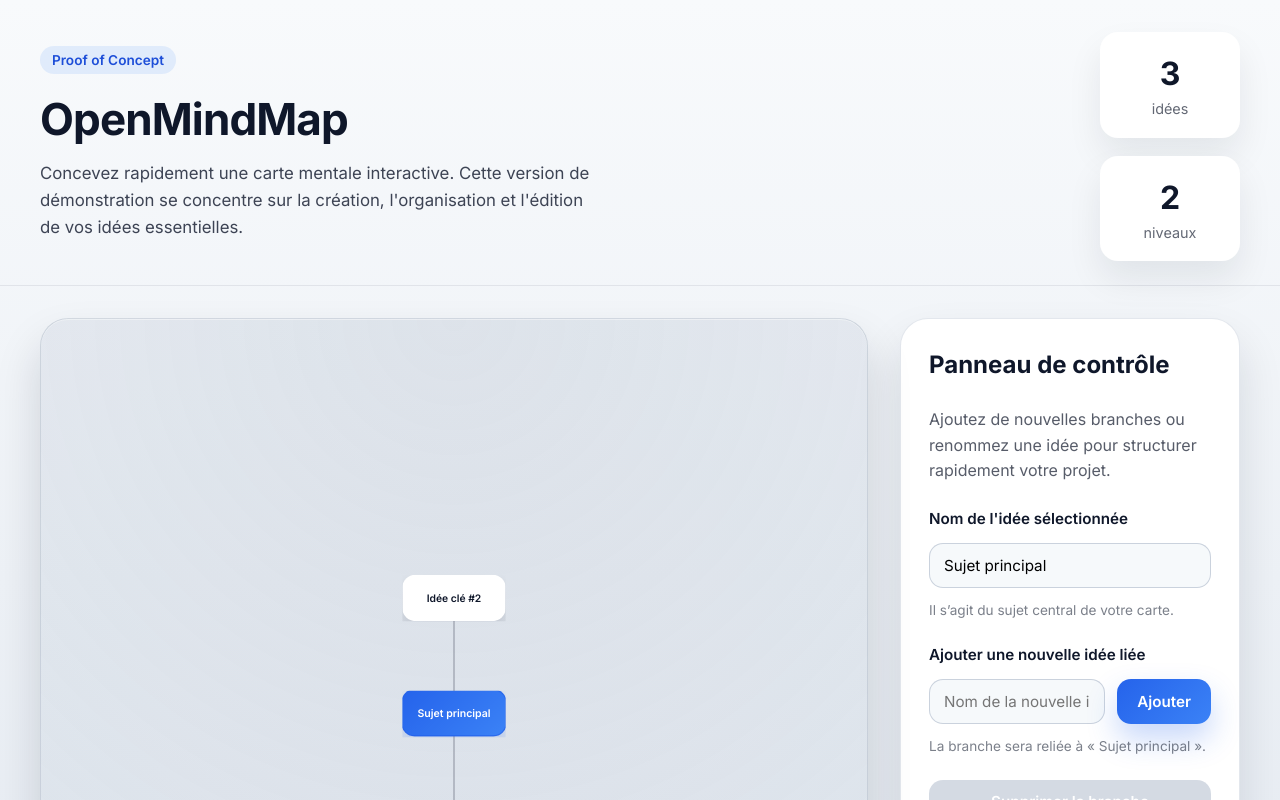
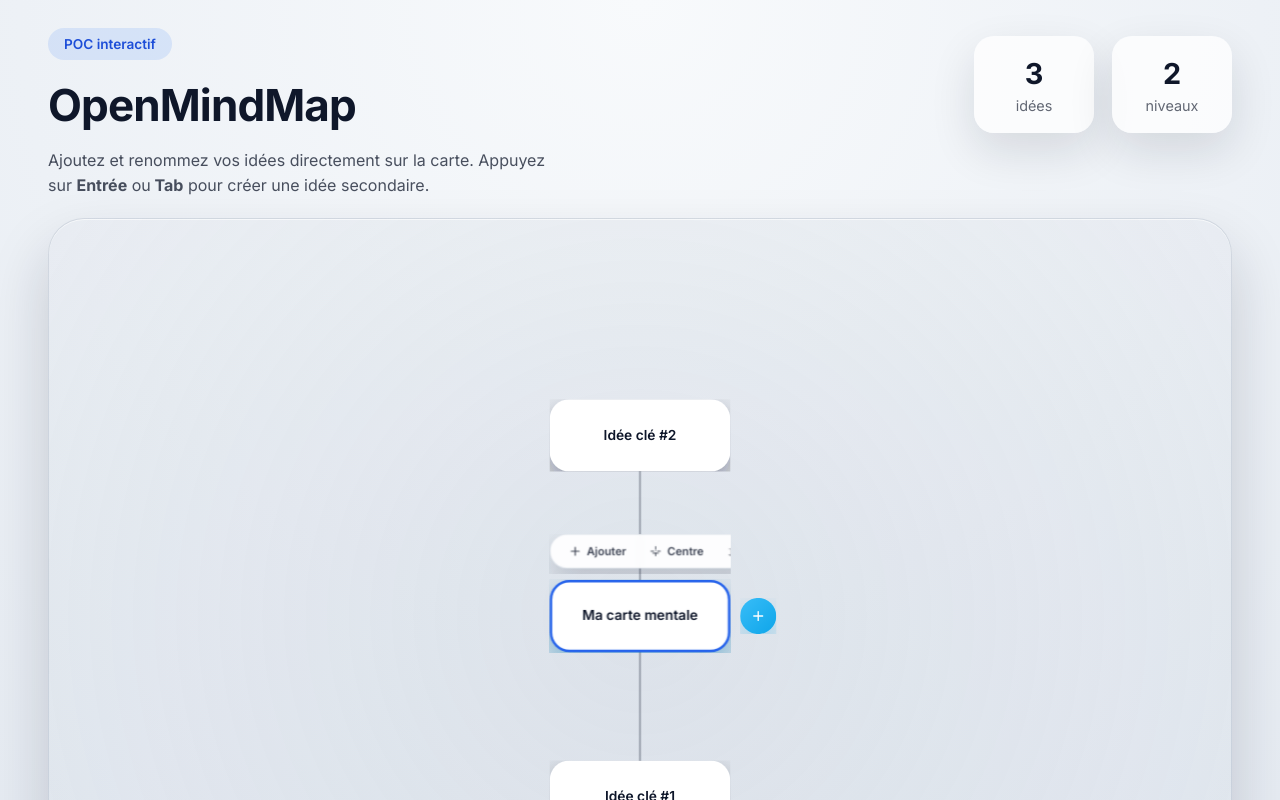
Before and after one commit to TechIsAwakening/OpenMindMap, a React (Vite) app: page / in a window 1280 px wide. Shown: the top 800 px of the page. Built offline with nearby package versions, Linux system fonts and the light colour scheme.

Commit message:
Refine mind map canvas UI

```diff
--- a/src/App.css
+++ b/src/App.css
@@ -2,90 +2,90 @@
   min-height: 100vh;
   display: flex;
   flex-direction: column;
-  background: linear-gradient(180deg, #f8fafc 0%, #e2e8f0 100%);
+  background: radial-gradient(circle at top, #f8fafc 0%, #e2e8f0 100%);
   color: #0f172a;
 }
 
-.app-header {
+.top-bar {
   display: flex;
   justify-content: space-between;
   align-items: flex-start;
-  gap: 24px;
-  padding: 32px 40px 24px;
-  border-bottom: 1px solid rgba(15, 23, 42, 0.08);
+  gap: 32px;
+  padding: 28px 48px 20px;
 }
 
-.app-tag {
+.top-tag {
   display: inline-flex;
   align-items: center;
   gap: 8px;
-  padding: 4px 12px;
+  padding: 6px 16px;
   border-radius: 999px;
-  background: rgba(59, 130, 246, 0.12);
+  background: rgba(59, 130, 246, 0.14);
   color: #1d4ed8;
   font-weight: 600;
   font-size: 0.85rem;
-  margin-bottom: 12px;
+  margin: 0 0 12px;
 }
 
-.app-header h1 {
+.top-title {
+  margin: 0;
   font-size: 2.75rem;
   font-weight: 700;
-  margin: 0 0 8px;
   letter-spacing: -0.02em;
 }
 
-.app-subtitle {
-  margin: 0;
-  max-width: 560px;
-  font-size: 1.05rem;
-  line-height: 1.6;
-  color: rgba(15, 23, 42, 0.8);
+.top-subtitle {
+  margin: 10px 0 0;
+  max-width: 520px;
+  line-height: 1.55;
+  color: rgba(15, 23, 42, 0.75);
 }
 
-.header-stats {
-  display: grid;
-  grid-template-columns: 1fr;
-  gap: 18px;
-}
-
-.header-stats > div {
-  background: white;
-  border-radius: 18px;
-  padding: 18px 24px;
-  min-width: 140px;
-  box-shadow: 0 18px 35px rgba(15, 23, 42, 0.08);
-  text-align: center;
-}
-
-.stat-value {
-  display: block;
-  font-size: 2rem;
+.top-subtitle strong {
   font-weight: 700;
 }
 
-.stat-label {
-  display: block;
+.top-metrics {
+  display: flex;
+  gap: 18px;
+  padding-top: 8px;
+}
+
+.top-metrics > div {
+  background: rgba(255, 255, 255, 0.75);
+  border-radius: 20px;
+  padding: 16px 22px;
+  box-shadow: 0 18px 45px rgba(15, 23, 42, 0.12);
+  display: flex;
+  flex-direction: column;
+  align-items: center;
+  min-width: 120px;
+}
+
+.metric-value {
+  font-size: 1.8rem;
+  font-weight: 700;
+}
+
+.metric-label {
   font-size: 0.9rem;
   color: rgba(15, 23, 42, 0.65);
 }
 
-.app-body {
+.workspace {
   flex: 1;
   display: flex;
-  gap: 32px;
-  padding: 32px 40px 48px;
-  box-sizing: border-box;
+  padding: 0 48px 48px;
 }
 
 .canvas-wrapper {
   position: relative;
-  flex: 1 1 auto;
-  background: radial-gradient(circle at top, rgba(148, 163, 184, 0.22), rgba(148, 163, 184, 0.08));
-  border-radius: 28px;
+  flex: 1;
+  background: radial-gradient(circle at center, rgba(148, 163, 184, 0.18), rgba(148, 163, 184, 0.05));
+  border-radius: 36px;
   border: 1px solid rgba(100, 116, 139, 0.18);
   overflow: hidden;
-  box-shadow: inset 0 1px 0 rgba(255, 255, 255, 0.4), 0 25px 45px rgba(15, 23, 42, 0.15);
+  box-shadow: inset 0 1px 0 rgba(255, 255, 255, 0.6), 0 30px 60px rgba(15, 23, 42, 0.18);
 }
 
 .mindmap-canvas {
@@ -96,12 +96,13 @@
 
 .mindmap-connection {
   stroke: rgba(15, 23, 42, 0.25);
-  stroke-width: 2.5;
+  stroke-width: 3;
   stroke-linecap: round;
 }
 
 .mindmap-node {
   cursor: pointer;
+  transition: transform 0.2s ease;
 }
 
 .mindmap-node-card {
@@ -110,164 +111,167 @@
   display: flex;
   align-items: center;
   justify-content: center;
-  padding: 16px;
-  border-radius: 20px;
+  padding: 18px 20px;
+  border-radius: 24px;
   background: white;
   color: #0f172a;
   font-weight: 600;
-  font-size: 1rem;
+  font-size: 1.05rem;
   text-align: center;
   line-height: 1.3;
-  box-shadow: 0 18px 30px rgba(15, 23, 42, 0.14);
-  border: 2px solid transparent;
-  transition: transform 0.2s ease, box-shadow 0.2s ease, border 0.2s ease;
+  border: 3px solid transparent;
+  box-shadow: 0 20px 45px rgba(15, 23, 42, 0.18);
+  transition: border 0.2s ease, box-shadow 0.2s ease, transform 0.2s ease;
+  filter: url(#node-shadow);
+}
+
+.mindmap-node-card.is-selected {
+  border-color: #38bdf8;
+  box-shadow: 0 25px 50px rgba(14, 165, 233, 0.25);
 }
 
 .mindmap-node-card.is-root {
-  background: linear-gradient(135deg, #2563eb 0%, #3b82f6 100%);
-  color: white;
+  border-color: #2563eb;
 }
 
-.mindmap-node-card.is-selected {
-  transform: translateY(-2px) scale(1.02);
-  border-color: rgba(37, 99, 235, 0.7);
-  box-shadow: 0 20px 35px rgba(37, 99, 235, 0.22);
+.node-input {
+  width: 100%;
+  border: none;
+  background: transparent;
+  font: inherit;
+  text-align: center;
+  color: inherit;
+  padding: 0;
+  outline: none;
 }
 
-.canvas-hint {
-  position: absolute;
-  bottom: 20px;
-  left: 24px;
-  padding: 10px 16px;
-  background: rgba(15, 23, 42, 0.75);
-  color: white;
-  border-radius: 999px;
-  font-size: 0.9rem;
-  letter-spacing: 0.01em;
+.node-input::placeholder {
+  color: rgba(15, 23, 42, 0.45);
 }
 
-.side-panel {
-  width: 340px;
-  flex: 0 0 auto;
-  background: white;
-  border-radius: 28px;
-  padding: 28px;
-  box-shadow: 0 24px 45px rgba(15, 23, 42, 0.12);
-  border: 1px solid rgba(148, 163, 184, 0.26);
-  display: flex;
-  flex-direction: column;
-  gap: 24px;
+.node-label {
+  display: inline-block;
+  padding: 0 4px;
 }
 
-.panel-title {
-  margin: 0;
-  font-size: 1.5rem;
+.node-label.is-placeholder {
+  color: rgba(15, 23, 42, 0.45);
+  font-weight: 500;
 }
 
-.panel-description {
-  margin: 0;
-  color: rgba(15, 23, 42, 0.7);
-  line-height: 1.6;
+.floating-toolbar {
+  display: inline-flex;
+  align-items: center;
+  gap: 8px;
+  padding: 6px 12px;
+  border-radius: 999px;
+  background: rgba(255, 255, 255, 0.92);
+  box-shadow: 0 18px 35px rgba(15, 23, 42, 0.18);
+  border: 1px solid rgba(148, 163, 184, 0.26);
+  backdrop-filter: blur(4px);
 }
 
-.panel-section {
-  display: flex;
-  flex-direction: column;
-  gap: 12px;
+.toolbar-button {
+  display: inline-flex;
+  align-items: center;
+  gap: 6px;
+  border: none;
+  background: transparent;
+  color: rgba(15, 23, 42, 0.8);
+  font-size: 0.85rem;
+  font-weight: 600;
+  padding: 6px 10px;
+  border-radius: 12px;
+  cursor: pointer;
+  transition: background 0.2s ease, color 0.2s ease;
 }
 
-.panel-label {
-  font-weight: 600;
-  font-size: 0.95rem;
+.toolbar-button:hover:not(:disabled) {
+  background: rgba(59, 130, 246, 0.12);
+  color: #1d4ed8;
 }
 
-.panel-input {
-  width: 100%;
-  padding: 12px 14px;
-  border-radius: 14px;
-  border: 1px solid rgba(148, 163, 184, 0.45);
-  background: rgba(241, 245, 249, 0.6);
-  font-size: 0.95rem;
-  transition: border 0.2s ease, box-shadow 0.2s ease;
+.toolbar-button:disabled {
+  opacity: 0.4;
+  cursor: not-allowed;
 }
 
-.panel-input:focus {
-  outline: none;
-  border-color: rgba(59, 130, 246, 0.8);
-  box-shadow: 0 0 0 3px rgba(59, 130, 246, 0.25);
-  background: white;
+.toolbar-button svg {
+  width: 16px;
+  height: 16px;
 }
 
-.panel-inline {
+.quick-add {
   display: flex;
-  gap: 12px;
+  align-items: center;
+  justify-content: center;
 }
 
-.primary-button,
-.danger-button {
+.quick-add-button {
+  width: 44px;
+  height: 44px;
+  border-radius: 50%;
   border: none;
-  border-radius: 14px;
-  padding: 12px 20px;
-  font-weight: 600;
-  font-size: 0.95rem;
+  background: linear-gradient(135deg, #38bdf8 0%, #0ea5e9 100%);
+  color: white;
+  display: flex;
+  align-items: center;
+  justify-content: center;
   cursor: pointer;
-  transition: transform 0.15s ease, box-shadow 0.15s ease;
+  box-shadow: 0 18px 35px rgba(14, 165, 233, 0.35);
+  transition: transform 0.18s ease;
 }
 
-.primary-button {
-  background: linear-gradient(135deg, #2563eb 0%, #3b82f6 100%);
-  color: white;
-  box-shadow: 0 15px 30px rgba(37, 99, 235, 0.25);
-}
-
-.primary-button:hover {
+.quick-add-button:hover {
   transform: translateY(-1px);
 }
 
-.danger-button {
-  background: linear-gradient(135deg, #ef4444 0%, #dc2626 100%);
-  color: white;
-  box-shadow: 0 15px 30px rgba(239, 68, 68, 0.2);
+.quick-add-button svg {
+  width: 18px;
+  height: 18px;
 }
 
-.danger-button:disabled {
-  cursor: not-allowed;
-  background: rgba(148, 163, 184, 0.4);
-  box-shadow: none;
+.canvas-overlay {
+  position: absolute;
+  bottom: 24px;
+  left: 50%;
+  transform: translateX(-50%);
 }
 
-.panel-hint {
-  margin: 0;
+.overlay-tip {
+  background: rgba(15, 23, 42, 0.75);
+  color: white;
+  padding: 10px 16px;
+  border-radius: 999px;
   font-size: 0.85rem;
-  color: rgba(15, 23, 42, 0.55);
+  letter-spacing: 0.01em;
+  box-shadow: 0 20px 40px rgba(15, 23, 42, 0.2);
 }
 
-.panel-subtitle {
-  margin: 0;
-  font-size: 1.05rem;
-}
-
-.tips-list {
-  margin: 0;
-  padding-left: 18px;
-  color: rgba(15, 23, 42, 0.7);
-  line-height: 1.5;
-}
-
-@media (max-width: 1100px) {
-  .app-header {
+@media (max-width: 1024px) {
+  .top-bar {
     flex-direction: column;
   }
 
-  .app-body {
-    flex-direction: column;
+  .workspace {
+    padding: 0 24px 32px;
+  }
+}
+
+@media (max-width: 720px) {
+  .top-bar {
+    padding: 24px;
   }
 
-  .side-panel {
-    width: 100%;
+  .workspace {
+    padding: 0 16px 24px;
   }
 
   .canvas-wrapper {
-    min-height: 560px;
+    border-radius: 24px;
+  }
+
+  .floating-toolbar {
+    transform: scale(0.9);
   }
 }
--- a/src/App.jsx
+++ b/src/App.jsx
@@ -1,12 +1,12 @@
-import { useEffect, useMemo, useRef, useState } from 'react'
+import { useCallback, useEffect, useMemo, useRef, useState } from 'react'
 import './App.css'
 
-const LEVEL_SPACING = 180
-const NODE_WIDTH = 160
-const NODE_HEIGHT = 72
+const LEVEL_SPACING = 220
+const NODE_WIDTH = 220
+const NODE_HEIGHT = 88
 
 const INITIAL_NODES = [
-  { id: 'root', label: 'Sujet principal', parentId: null },
+  { id: 'root', label: 'Ma carte mentale', parentId: null },
   { id: 'node-1', label: 'Idée clé #1', parentId: 'root' },
   { id: 'node-2', label: 'Idée clé #2', parentId: 'root' },
 ]
@@ -68,10 +68,65 @@ function computeLayout(nodes) {
   return positions
 }
 
+function getBranchToDelete(nodes, selectedId) {
+  const toDelete = new Set([selectedId])
+  const stack = [selectedId]
+
+  while (stack.length > 0) {
+    const current = stack.pop()
+    nodes
+      .filter((node) => node.parentId === current)
+      .forEach((child) => {
+        if (!toDelete.has(child.id)) {
+          toDelete.add(child.id)
+          stack.push(child.id)
+        }
+      })
+  }
+
+  return toDelete
+}
+
+function IconPlus() {
+  return (
+    <svg viewBox="0 0 20 20" aria-hidden="true">
+      <path d="M10 4v12M4 10h12" stroke="currentColor" strokeWidth="1.8" strokeLinecap="round" />
+    </svg>
+  )
+}
+
+function IconTrash() {
+  return (
+    <svg viewBox="0 0 20 20" aria-hidden="true">
+      <path
+        d="M4.5 6.5h11M8.5 3.5h3m-4 3v9m5-9v9m-8 0h11a1 1 0 0 1-1 1h-9a1 1 0 0 1-1-1z"
+        stroke="currentColor"
+        strokeWidth="1.4"
+        strokeLinecap="round"
+        strokeLinejoin="round"
+      />
+    </svg>
+  )
+}
+
+function IconCenter() {
+  return (
+    <svg viewBox="0 0 20 20" aria-hidden="true">
+      <path
+        d="M3 10h4m6 0h4M10 3v4m0 6v4m-4-4h8m-4-4h.01"
+        stroke="currentColor"
+        strokeWidth="1.4"
+        strokeLinecap="round"
+        strokeLinejoin="round"
+      />
+    </svg>
+  )
+}
+
 function App() {
   const [nodes, setNodes] = useState(INITIAL_NODES)
   const [selectedId, setSelectedId] = useState('root')
-  const [draftLabel, setDraftLabel] = useState('')
+  const [draftLabel, setDraftLabel] = useState(INITIAL_NODES[0].label)
   const idCounter = useRef(nextIdFromInitial)
 
   const rootNode = useMemo(
@@ -92,8 +147,18 @@ function App() {
     return node ?? rootNode
   }, [nodes, selectedId, rootNode])
 
-  const updateSelectedLabel = (label) => {
+  useEffect(() => {
+    if (selectedNode) {
+      setDraftLabel(selectedNode.label)
+    } else {
+      setDraftLabel('')
+    }
+  }, [selectedNode?.id])
+
+  const updateSelectedLabel = useCallback(
+    (label) => {
       if (!selectedNode) return
+      setDraftLabel(label)
       setNodes((prev) =>
         prev.map((node) =>
           node.id === selectedNode.id
@@ -104,79 +169,89 @@ function App() {
             : node,
         ),
       )
-  }
+    },
+    [selectedNode],
+  )
 
-  const addChild = () => {
+  const addChild = useCallback(() => {
     if (!selectedNode) return
-    const trimmedLabel = draftLabel.trim()
-    const label = trimmedLabel.length > 0 ? trimmedLabel : `Nouvelle idée ${idCounter.current}`
 
     const newNode = {
       id: `node-${idCounter.current}`,
-      label,
+      label: '',
       parentId: selectedNode.id,
     }
 
     idCounter.current += 1
     setNodes((prev) => [...prev, newNode])
+    setSelectedId(newNode.id)
     setDraftLabel('')
-    setSelectedId(newNode.id)
-  }
+  }, [selectedNode])
 
-  const removeSelectedBranch = () => {
+  const removeSelectedBranch = useCallback(() => {
     if (!selectedNode || selectedNode.id === rootNode?.id) return
 
-    const toDelete = new Set([selectedNode.id])
-    const queue = [selectedNode.id]
-
-    while (queue.length > 0) {
-      const current = queue.pop()
-      nodes
-        .filter((node) => node.parentId === current)
-        .forEach((child) => {
-          toDelete.add(child.id)
-          queue.push(child.id)
-        })
-    }
-
+    const toDelete = getBranchToDelete(nodes, selectedNode.id)
     setNodes((prev) => prev.filter((node) => !toDelete.has(node.id)))
     if (rootNode) {
       setSelectedId(rootNode.id)
     }
+  }, [nodes, rootNode, selectedNode])
+
+  const recentre = useCallback(() => {
+    if (!rootNode) return
+    setSelectedId(rootNode.id)
+  }, [rootNode])
+
+  const handleCanvasClick = useCallback(() => {
+    if (rootNode) {
+      setSelectedId(rootNode.id)
     }
+  }, [rootNode])
 
-  const totalIdeas = nodes.length
-  const levelCount = Math.max(...nodes.map((node) => positions[node.id]?.depth ?? 0), 0)
+  const handleNodeKeyDown = useCallback(
+    (event) => {
+      if (event.key === 'Enter' || event.key === 'Tab') {
+        event.preventDefault()
+        addChild()
+      }
+      if ((event.metaKey || event.ctrlKey) && event.key.toLowerCase() === 'backspace') {
+        event.preventDefault()
+        removeSelectedBranch()
+      }
+    },
+    [addChild, removeSelectedBranch],
+  )
 
   return (
     <div className="app">
-      <header className="app-header">
+      <header className="top-bar">
         <div>
-          <p className="app-tag">Proof of Concept</p>
-          <h1>OpenMindMap</h1>
-          <p className="app-subtitle">
-            Concevez rapidement une carte mentale interactive. Cette version de démonstration se concentre sur la
-            création, l&apos;organisation et l&apos;édition de vos idées essentielles.
+          <p className="top-tag">POC interactif</p>
+          <h1 className="top-title">OpenMindMap</h1>
+          <p className="top-subtitle">
+            Ajoutez et renommez vos idées directement sur la carte. Appuyez sur <strong>Entrée</strong> ou
+            <strong> Tab</strong> pour créer une idée secondaire.
           </p>
         </div>
-        <div className="header-stats">
+        <div className="top-metrics">
           <div>
-            <span className="stat-value">{totalIdeas}</span>
-            <span className="stat-label">idées</span>
+            <span className="metric-value">{nodes.length}</span>
+            <span className="metric-label">idées</span>
           </div>
           <div>
-            <span className="stat-value">{levelCount + 1}</span>
-            <span className="stat-label">niveaux</span>
+            <span className="metric-value">{Math.max(...nodes.map((node) => positions[node.id]?.depth ?? 0), 0) + 1}</span>
+            <span className="metric-label">niveaux</span>
           </div>
         </div>
       </header>
 
-      <main className="app-body">
-        <section className="canvas-wrapper">
-          <svg className="mindmap-canvas" viewBox="-640 -380 1280 760">
+      <main className="workspace">
+        <section className="canvas-wrapper" onClick={handleCanvasClick}>
+          <svg className="mindmap-canvas" viewBox="-720 -480 1440 960">
             <defs>
               <filter id="node-shadow" x="-20%" y="-20%" width="140%" height="140%">
-                <feDropShadow dx="0" dy="12" stdDeviation="12" floodColor="rgba(15, 23, 42, 0.18)" />
+                <feDropShadow dx="0" dy="14" stdDeviation="14" floodColor="rgba(15, 23, 42, 0.22)" />
               </filter>
             </defs>
 
@@ -204,6 +279,7 @@ function App() {
               if (!nodePos) return null
               const isSelected = node.id === selectedNode?.id
               const isRoot = node.id === rootNode?.id
+              const displayLabel = node.label.trim().length > 0 ? node.label : 'Nommez cette idée'
 
               return (
                 <g
@@ -215,100 +291,98 @@ function App() {
                     setSelectedId(node.id)
                   }}
                 >
+                  {isSelected && (
                     <foreignObject
-                    x={-NODE_WIDTH / 2}
-                    y={-NODE_HEIGHT / 2}
-                    width={NODE_WIDTH}
-                    height={NODE_HEIGHT}
+                      x={-110}
+                      y={-NODE_HEIGHT / 2 - 56}
+                      width={220}
+                      height={48}
+                      className="toolbar-wrapper"
                     >
+                      <div className="floating-toolbar" xmlns="http://www.w3.org/1999/xhtml">
+                        <button type="button" className="toolbar-button" onClick={(event) => {
+                          event.stopPropagation()
+                          addChild()
+                        }}
+                        >
+                          <IconPlus />
+                          <span>Ajouter</span>
+                        </button>
+                        <button
+                          type="button"
+                          className="toolbar-button"
+                          onClick={(event) => {
+                            event.stopPropagation()
+                            recentre()
+                          }}
+                        >
+                          <IconCenter />
+                          <span>Centre</span>
+                        </button>
+                        <button
+                          type="button"
+                          className="toolbar-button"
+                          disabled={isRoot}
+                          onClick={(event) => {
+                            event.stopPropagation()
+                            removeSelectedBranch()
+                          }}
+                        >
+                          <IconTrash />
+                          <span>Suppr.</span>
+                        </button>
+                      </div>
+                    </foreignObject>
+                  )}
+
+                  <foreignObject x={-NODE_WIDTH / 2} y={-NODE_HEIGHT / 2} width={NODE_WIDTH} height={NODE_HEIGHT}>
                     <div
                       className={`mindmap-node-card ${isSelected ? 'is-selected' : ''} ${isRoot ? 'is-root' : ''}`}
-                      role="button"
-                      tabIndex={0}
+                      xmlns="http://www.w3.org/1999/xhtml"
                     >
-                      <span>{node.label}</span>
+                      {isSelected ? (
+                        <input
+                          className="node-input"
+                          autoFocus
+                          value={draftLabel}
+                          placeholder="Nommez cette idée"
+                          onChange={(event) => updateSelectedLabel(event.target.value)}
+                          onClick={(event) => event.stopPropagation()}
+                          onKeyDown={handleNodeKeyDown}
+                        />
+                      ) : (
+                        <span className={`node-label ${displayLabel === node.label ? '' : 'is-placeholder'}`}>
+                          {displayLabel}
+                        </span>
+                      )}
                     </div>
                   </foreignObject>
+
+                  {isSelected && (
+                    <foreignObject x={NODE_WIDTH / 2 + 12} y={-22} width={44} height={44}>
+                      <div className="quick-add" xmlns="http://www.w3.org/1999/xhtml">
+                        <button
+                          type="button"
+                          className="quick-add-button"
+                          onClick={(event) => {
+                            event.stopPropagation()
+                            addChild()
+                          }}
+                        >
+                          <IconPlus />
+                        </button>
+                      </div>
+                    </foreignObject>
+                  )}
                 </g>
               )
             })}
           </svg>
-          <div className="canvas-hint">Cliquez sur un nœud pour le sélectionner et le modifier.</div>
+
+          <div className="canvas-overlay">
+            <div className="overlay-tip">Cliquez sur la carte pour sélectionner un nœud. Ctrl + Retour arrière pour supprimer.</div>
+          </div>
         </section>
-
-        <aside className="side-panel">
-          <h2 className="panel-title">Panneau de contrôle</h2>
-          <p className="panel-description">
-            Ajoutez de nouvelles branches ou renommez une idée pour structurer rapidement votre projet.
-          </p>
-
-          <div className="panel-section">
-            <label className="panel-label" htmlFor="selected-label">
-              Nom de l&apos;idée sélectionnée
-            </label>
-            <input
-              id="selected-label"
-              className="panel-input"
-              type="text"
-              value={selectedNode?.label ?? ''}
-              onChange={(event) => updateSelectedLabel(event.target.value)}
-            />
-            <p className="panel-hint">
-              {selectedNode?.id === rootNode?.id
-                ? 'Il s’agit du sujet central de votre carte.'
-                : 'Appuyez sur Entrée pour enregistrer rapidement le nouveau titre.'}
-            </p>
-          </div>
-
-          <div className="panel-section">
-            <label className="panel-label" htmlFor="new-idea">
-              Ajouter une nouvelle idée liée
-            </label>
-            <div className="panel-inline">
-              <input
-                id="new-idea"
-                className="panel-input"
-                type="text"
-                placeholder="Nom de la nouvelle idée"
-                value={draftLabel}
-                onChange={(event) => setDraftLabel(event.target.value)}
-                onKeyDown={(event) => {
-                  if (event.key === 'Enter') {
-                    event.preventDefault()
-                    addChild()
-                  }
-                }}
-              />
-              <button type="button" className="primary-button" onClick={addChild}>
-                Ajouter
-              </button>
-            </div>
-            <p className="panel-hint">
-              La branche sera reliée à « {selectedNode?.label ?? '...'} ».
-            </p>
-          </div>
-
-          <div className="panel-section">
-            <button
-              type="button"
-              className="danger-button"
-              onClick={removeSelectedBranch}
-              disabled={!selectedNode || selectedNode.id === rootNode?.id}
-            >
-              Supprimer la branche
-            </button>
-            <p className="panel-hint">Disponible uniquement pour les branches secondaires.</p>
-          </div>
-
-          <div className="panel-section">
-            <h3 className="panel-subtitle">Astuces rapides</h3>
-            <ul className="tips-list">
-              <li>Sélectionnez un nœud pour le renommer instantanément.</li>
-              <li>Utilisez le bouton « Ajouter » pour créer des idées filles.</li>
-              <li>Supprimez une branche pour repartir d&apos;une nouvelle idée.</li>
-            </ul>
-          </div>
-        </aside>
       </main>
     </div>
   )
```
Lines whose indentation alone changed are shown as unchanged.
